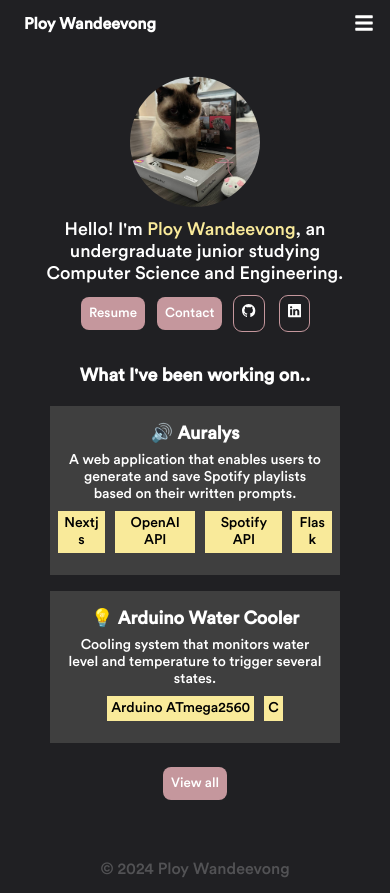
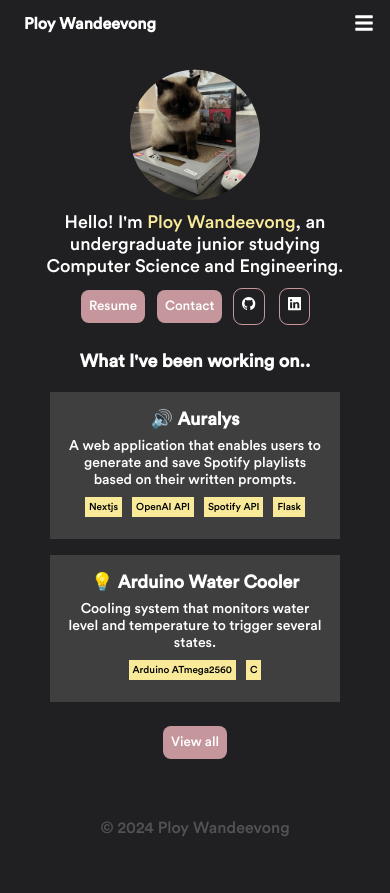
Before and after one commit to ployw/ployw.github.io, a React (Create React App) app: page / in a window 390 px wide. After the commit the page ends 852 px from the top, so only its background shows below. Built offline with nearby package versions, Linux system fonts and the light colour scheme.

Commit message:
font and size adjustments

```diff
--- a/src/components/HeroStyles.css
+++ b/src/components/HeroStyles.css
@@ -1,6 +1,6 @@
 .home {
     padding-top: 4.8rem;
-    min-height: 360px;
+    min-height: 346px;
     width: 100%;
 }
 
--- a/src/components/ProjectCardStyles.css
+++ b/src/components/ProjectCardStyles.css
@@ -57,10 +57,8 @@
     .card-description {
         font-size: var(--small-font-size);
     }
-}
 
-@media screen and (max-width: 700px) {
-    .card-description {
-        font-size: var(--small-font-size);
+    .card-item {
+        font-size: var(--mobile-font-size);
     }
 }
--- a/src/index.css
+++ b/src/index.css
@@ -22,6 +22,7 @@
   --h3-font-size: 1.8rem;
   --normal-font-size: 1.6rem;
   --small-font-size: 1.4rem;
+  --mobile-font-size: 1rem;
 
   --font-bold: 800;
   --font-normal: 100;
```
